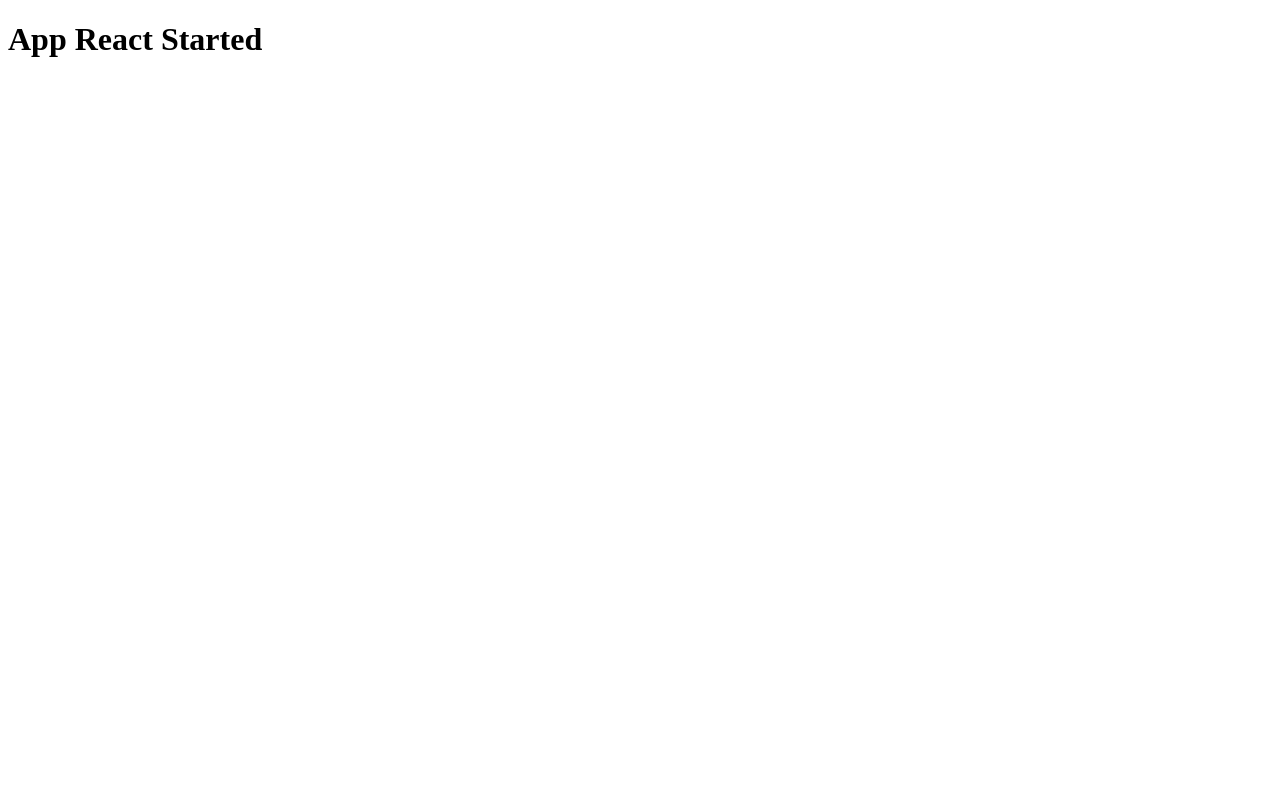
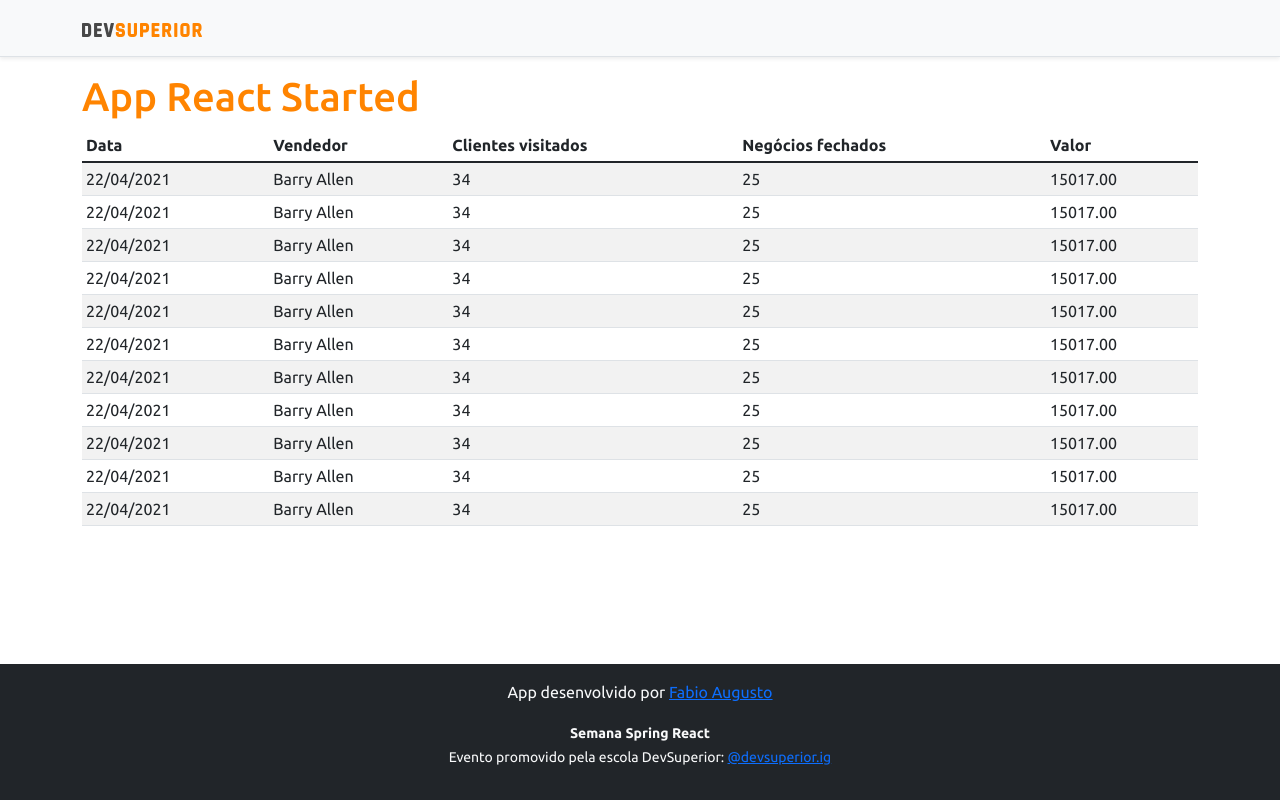
Before and after one commit to Fabioaugustmp/projeto-sds4, a React (Create React App) app in the folder frontend/: page / in a window 1280 px wide. Built offline with nearby package versions, Linux system fonts and the light colour scheme.

Commit message:
Basic static components created

```diff
--- a/frontend/package.json
+++ b/frontend/package.json
@@ -3,6 +3,7 @@
   "version": "0.1.0",
   "private": true,
   "dependencies": {
+    "@popperjs/core": "^2.10.1",
     "@testing-library/jest-dom": "^5.11.4",
     "@testing-library/react": "^11.1.0",
     "@testing-library/user-event": "^12.1.10",
@@ -10,6 +11,7 @@
     "@types/node": "^12.0.0",
     "@types/react": "^17.0.0",
     "@types/react-dom": "^17.0.0",
+    "bootstrap": "^5.1.1",
     "react": "^17.0.2",
     "react-dom": "^17.0.2",
     "react-scripts": "4.0.3",
--- a/frontend/src/App.tsx
+++ b/frontend/src/App.tsx
@@ -1,10 +1,18 @@
+import NavBar from 'assets/components';
+import DataTable from 'assets/components/DataTable';
+import Footer from 'assets/components/Footer';
 import React from 'react';
 
 function App() {
   return (
-    <div>
-      <h1>App React Started</h1>
-    </div>
+    <>
+      <NavBar />
+      <div className="container">
+        <h1 className="text-primary">App React Started</h1>
+        <DataTable/>
+      </div>
+      <Footer />
+    </>
   );
 }
 
--- /dev/null
+++ b/frontend/src/assets/components/DataTable/index.tsx
@@ -0,0 +1,94 @@
+
+
+const DataTable = () => {
+    return (
+
+        <div className="table-responsive">
+            <table className="table table-striped table-sm">
+                <thead>
+                    <tr>
+                        <th>Data</th>
+                        <th>Vendedor</th>
+                        <th>Clientes visitados</th>
+                        <th>Negócios fechados</th>
+                        <th>Valor</th>
+                    </tr>
+                </thead>
+                <tbody>
+                    <tr>
+                        <td>22/04/2021</td>
+                        <td>Barry Allen</td>
+                        <td>34</td>
+                        <td>25</td>
+                        <td>15017.00</td>
+                    </tr>
+                    <tr>
+                        <td>22/04/2021</td>
+                        <td>Barry Allen</td>
+                        <td>34</td>
+                        <td>25</td>
+                        <td>15017.00</td>
+                    </tr>   <tr>
+                        <td>22/04/2021</td>
+                        <td>Barry Allen</td>
+                        <td>34</td>
+                        <td>25</td>
+                        <td>15017.00</td>
+                    </tr>   <tr>
+                        <td>22/04/2021</td>
+                        <td>Barry Allen</td>
+                        <td>34</td>
+                        <td>25</td>
+                        <td>15017.00</td>
+                    </tr>   <tr>
+                        <td>22/04/2021</td>
+                        <td>Barry Allen</td>
+                        <td>34</td>
+                        <td>25</td>
+                        <td>15017.00</td>
+                    </tr>   <tr>
+                        <td>22/04/2021</td>
+                        <td>Barry Allen</td>
+                        <td>34</td>
+                        <td>25</td>
+                        <td>15017.00</td>
+                    </tr>   <tr>
+                        <td>22/04/2021</td>
+                        <td>Barry Allen</td>
+                        <td>34</td>
+                        <td>25</td>
+                        <td>15017.00</td>
+                    </tr>   <tr>
+                        <td>22/04/2021</td>
+                        <td>Barry Allen</td>
+                        <td>34</td>
+                        <td>25</td>
+                        <td>15017.00</td>
+                    </tr>   <tr>
+                        <td>22/04/2021</td>
+                        <td>Barry Allen</td>
+                        <td>34</td>
+                        <td>25</td>
+                        <td>15017.00</td>
+                    </tr>   <tr>
+                        <td>22/04/2021</td>
+                        <td>Barry Allen</td>
+                        <td>34</td>
+                        <td>25</td>
+                        <td>15017.00</td>
+                    </tr>   <tr>
+                        <td>22/04/2021</td>
+                        <td>Barry Allen</td>
+                        <td>34</td>
+                        <td>25</td>
+                        <td>15017.00</td>
+                    </tr>
+                </tbody>
+            </table>
+        </div>
+
+
+    );
+}
+
+export default DataTable;
--- /dev/null
+++ b/frontend/src/assets/components/Footer/index.tsx
@@ -0,0 +1,17 @@
+
+
+const Footer = () => {
+  return (
+    <footer className="footer mt-auto py-3 bg-dark">
+    <div className="container">
+      <p className="text-light">App desenvolvido por <a href="https://github.com/Fabioaugustmp" target="_blank" rel="noreferrer">Fabio Augusto</a></p>
+      <p className="text-light"><small><strong>Semana Spring React</strong><br/>
+        Evento promovido pela escola DevSuperior: <a href="https://instagram.com/devsuperior.ig" target="_blank" rel="noreferrer">@devsuperior.ig</a></small></p>
+    </div>
+  </footer>
+
+
+  );
+}
+
+export default Footer;
--- /dev/null
+++ b/frontend/src/assets/components/index.tsx
@@ -0,0 +1,16 @@
+import ImgDsDark from 'assets/img/ds-dark.svg';
+
+const NavBar = () => {
+  return (
+    <div className="d-flex flex-column flex-md-row align-items-center p-3 px-md-4 mb-3 bg-light border-bottom shadow-sm">
+    <div className="container">
+      <nav className="my-2 my-md-0 mr-md-3">
+        <img src={ImgDsDark} alt="DevSuperior" width="120" />
+      </nav>
+    </div>
+  </div>
+
+  );
+}
+
+export default NavBar;
--- /dev/null
+++ b/frontend/src/assets/css/styles.css
@@ -0,0 +1,32 @@
+@import url('https://fonts.googleapis.com/css2?family=Ubuntu:wght@300;400;500;700&display=swap');
+:root {
+    --color-primary: #FF8400;
+}
+
+html, body {
+    height: 100%;
+    font-family: "Ubuntu", sans-serif;
+}
+
+#root {
+    display: flex;
+    flex-direction: column;
+    height: 100%;
+}
+
+.content {
+    flex: 1 0 auto;
+}
+
+.footer {
+    flex-shrink: 0;
+    text-align: center;
+}
+
+.bg-primary {
+    background-color: var(--color-primary) !important;
+}
+
+.text-primary {
+    color: var(--color-primary) !important;
+}
--- a/frontend/src/index.tsx
+++ b/frontend/src/index.tsx
@@ -1,5 +1,7 @@
 import React from 'react';
 import ReactDOM from 'react-dom';
+import 'bootstrap/dist/css/bootstrap.css';
+import 'assets/css/styles.css';
 import App from './App';
 
 ReactDOM.render(
```
Also changed, not shown: frontend/src/assets/img/ds-dark.svg (added), 1 other file (tests, documents, lock files or other folders).
